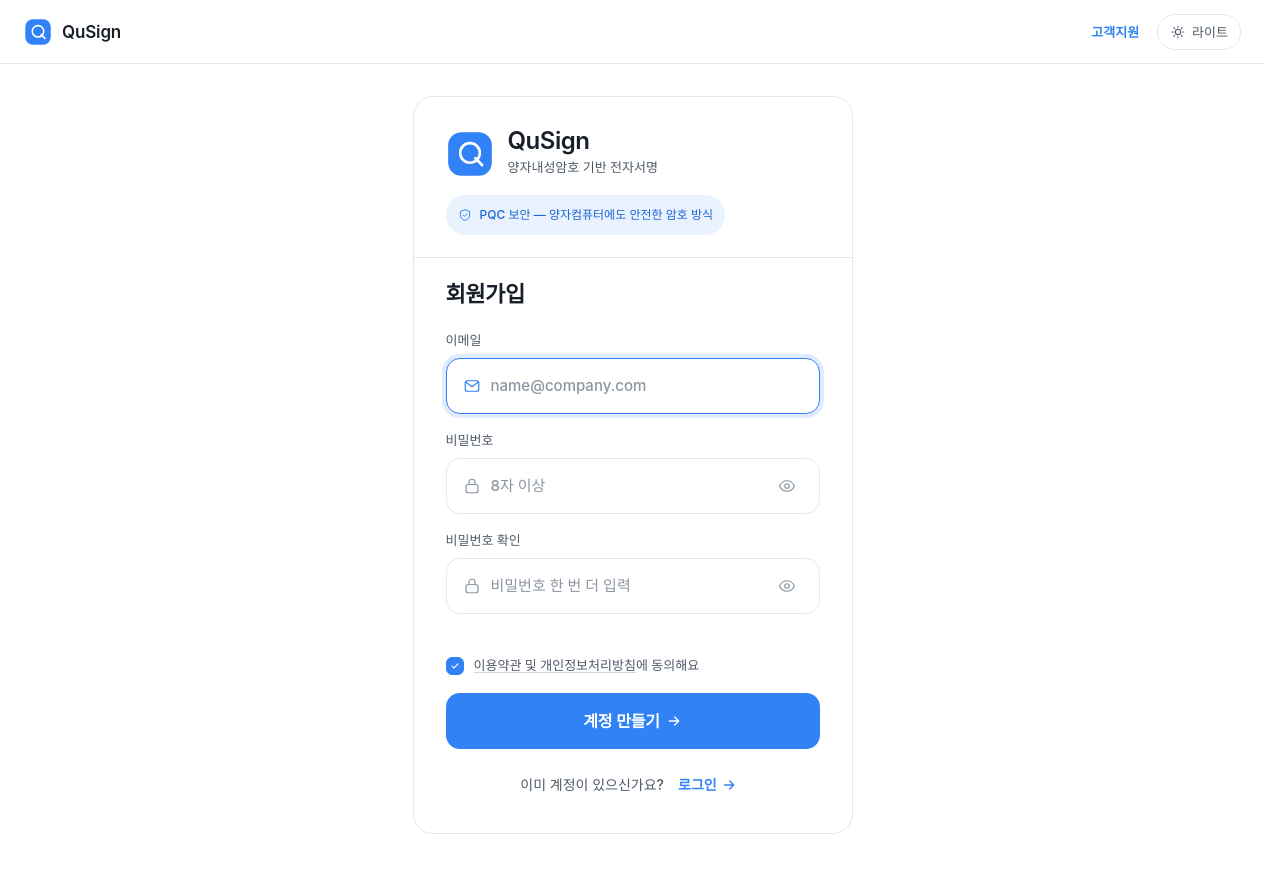
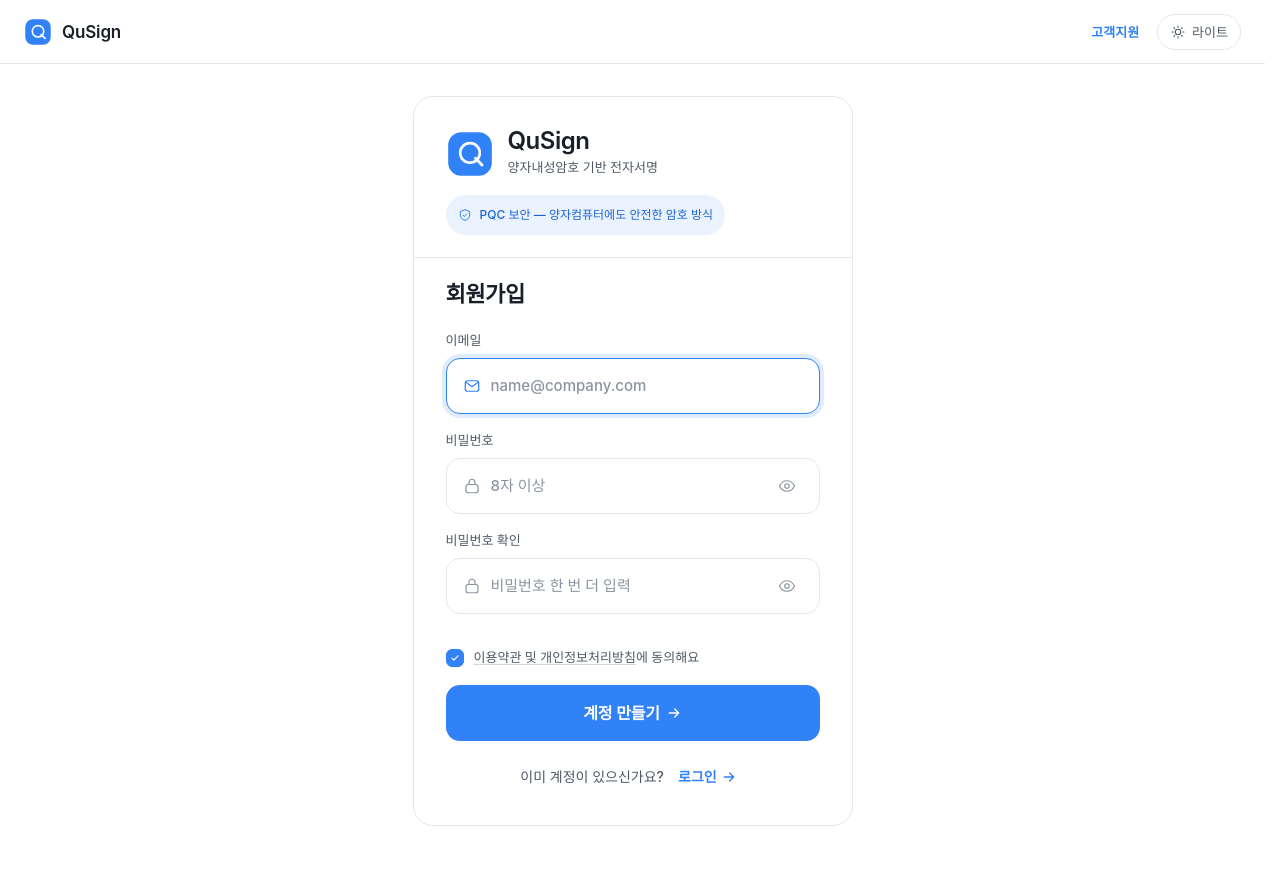
Before and after one commit to kwakchaewon/QuSign, a Vue app in the folder frontend/: page /signup in a window 1280 px wide. Shown: the top 872 px of the page. Built offline with nearby package versions, Linux system fonts and the light colour scheme; a web font is replaced by a local one.

Commit message:
Revert "style: 약관 체크박스 상단 여백 16px → 24px 증가"
This reverts commit a34a1a5ea9889f70dce6b0d7fe0d990184ae5bef.

```diff
--- a/frontend/src/assets/signup.css
+++ b/frontend/src/assets/signup.css
@@ -53,7 +53,7 @@
   gap: 10px;
   padding: 4px 0;
   line-height: 1.5;
-  margin-top: 24px;
+  margin-top: 16px;
 }
 .qs-check-block .qs-check-box { margin-top: 1px; }
 .qs-check-block a {
```
